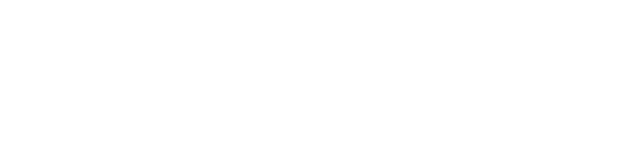
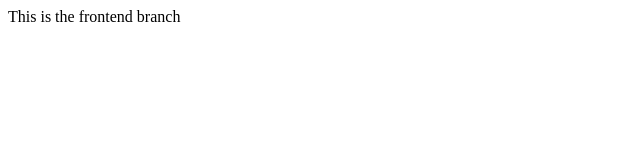
Before and after one commit to PraneshKishan/samplerepo, a plain HTML site: page index.html in a window 1280 px wide. Shown: the whole page, without its empty margins (0-640 px from the left). Drawn offline with Linux system fonts and the light colour scheme.

Commit message:
feat: added some frontend codes

```diff
--- a/index.html
+++ b/index.html
@@ -6,6 +6,6 @@
     <title>index</title>
 </head>
 <body>
-
+    This is the frontend branch
 </body>
 </html>
```
